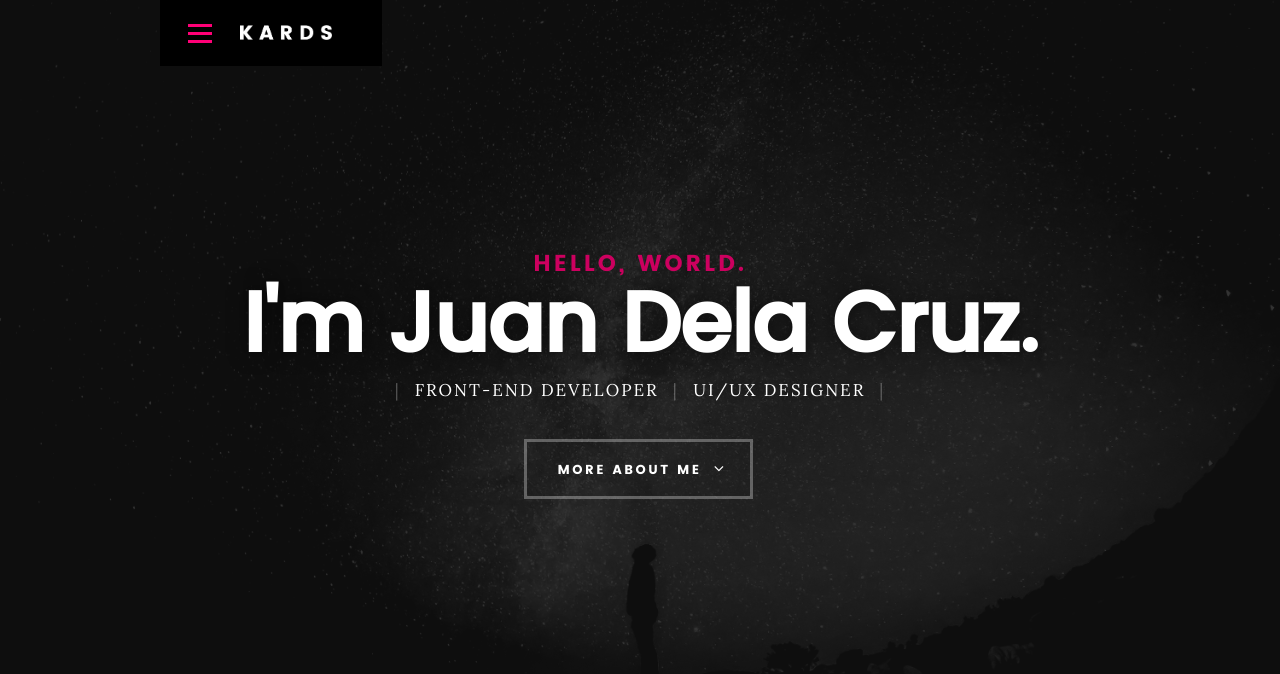
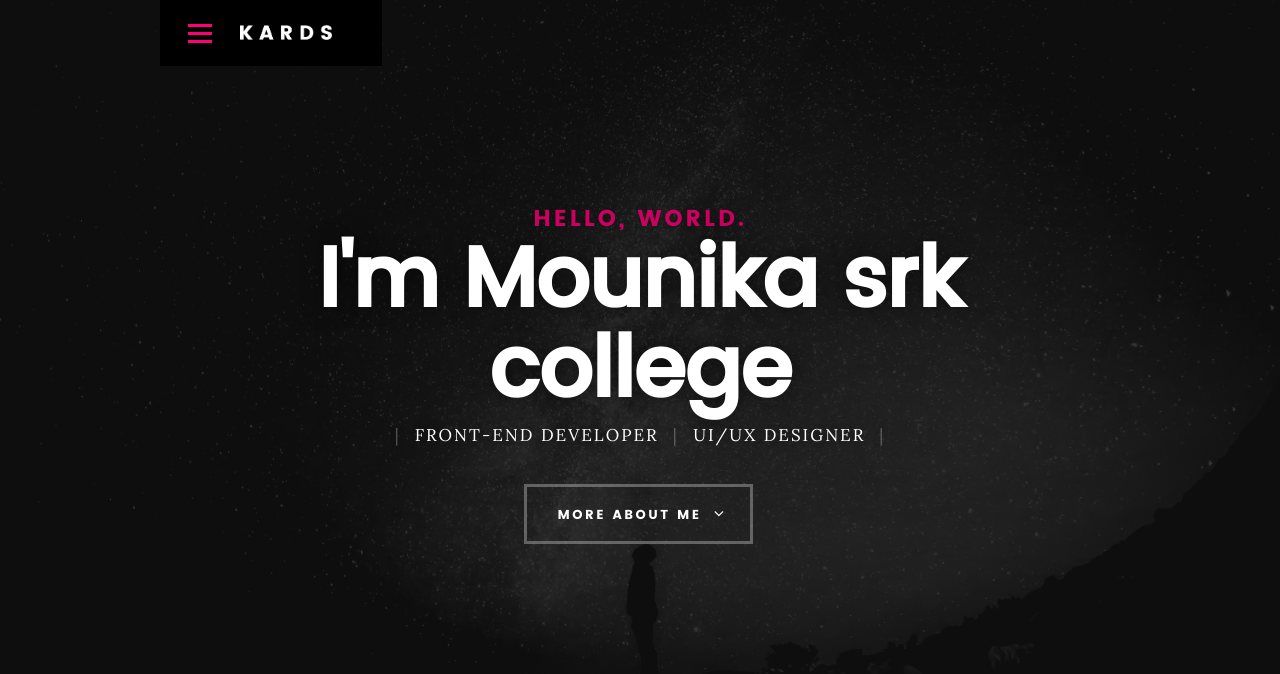
Before and after one commit to mounikatulasi332/mounikatulasi332, a plain HTML site: page index.html in a window 1280 px wide. Shown: the top 674 px of the page. Drawn offline with Linux system fonts and the light colour scheme; files whose address does not match are found by name.

Commit message:
Update index.html

```diff
--- a/index.html
+++ b/index.html
@@ -74,7 +74,7 @@
    			<div class="col-twelve">
 
 	   			<h5>Hello, World.</h5>
-	   			<h1>I'm Juan Dela Cruz.</h1>
+	   			<h1>I'm Mounika srk college</h1>
 
 	   			<p class="intro-position">
 	   				<span>Front-end Developer</span>
```
